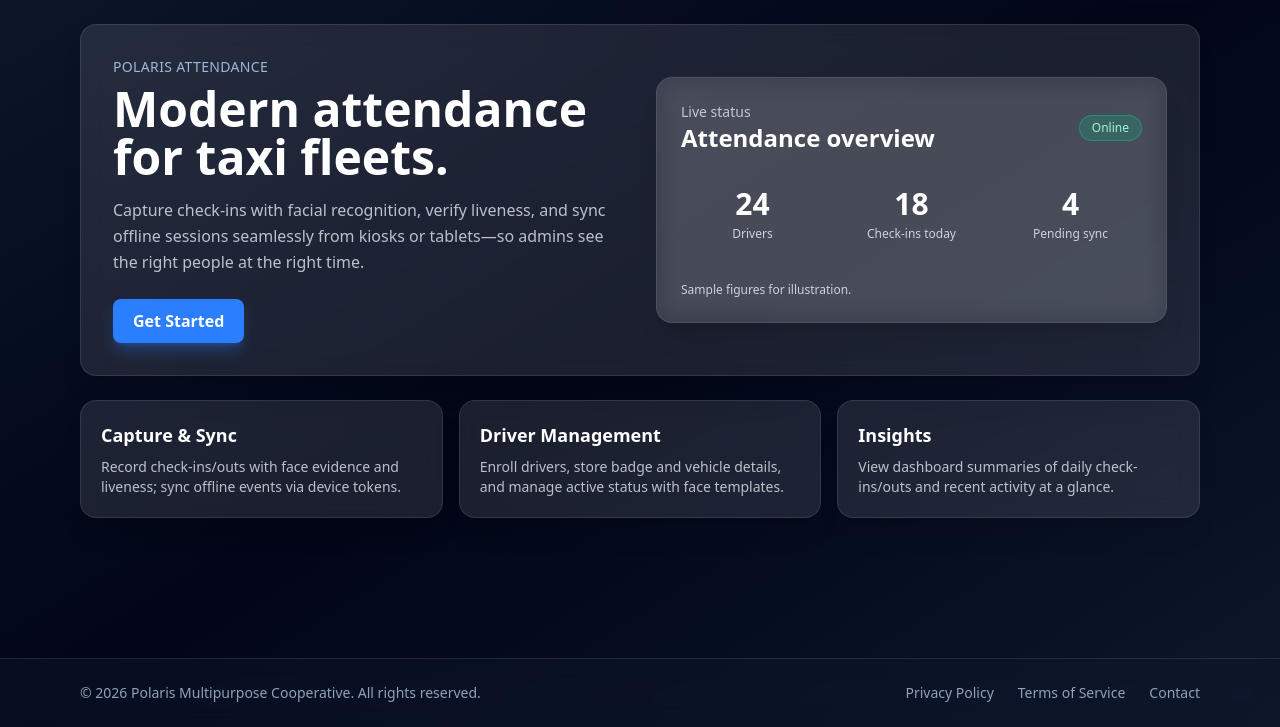
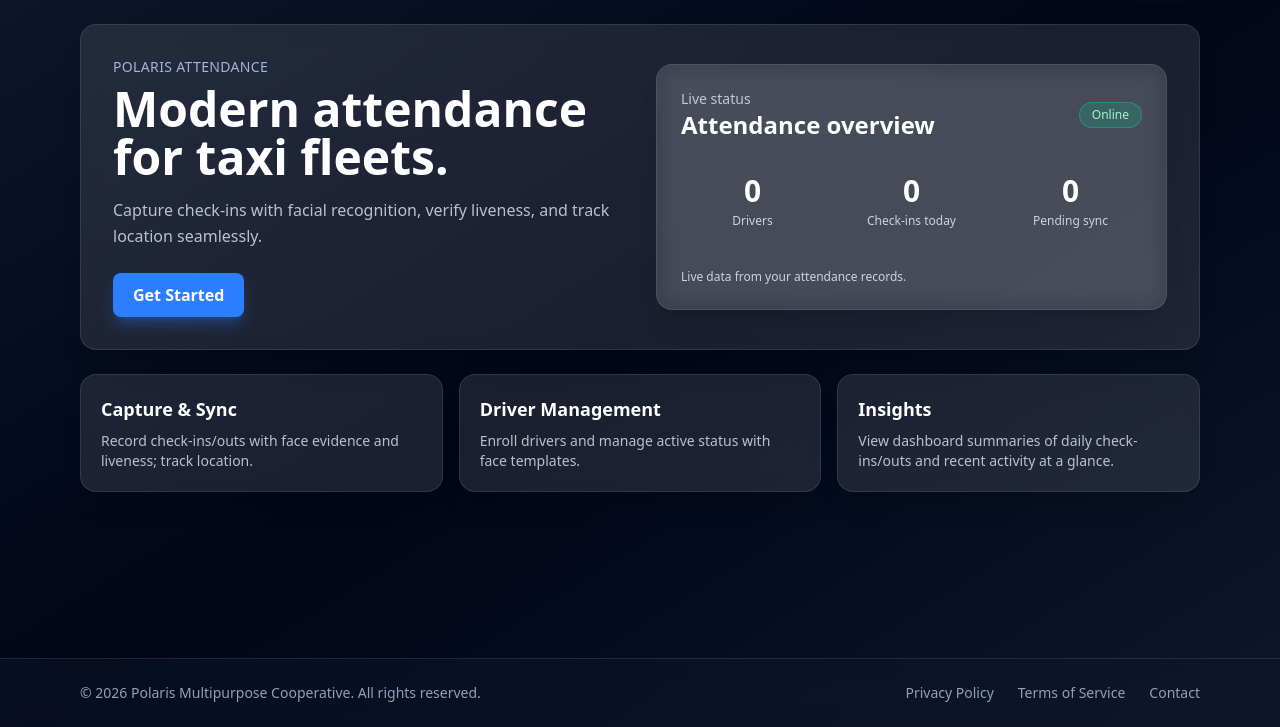
Before and after one commit to MichaelAnthonyJimenez/polaris-attendance, a Laravel app: page / in a window 1280 px wide. Shown: the part 73-800 px from the top of the page. Run offline with Laravel 12, Linux system fonts and the light colour scheme; data comes from the database, SQL or seed files in the repository; data that the repository does not hold is empty; style sheets or scripts are compiled from the project's sources.

Commit message:
Use live home status metrics and save current updates
Serve real-time driver, check-in, and pending-sync counts on the home page via HomeController, and include current user edits for publishing.

Made-with: Cursor

```diff
--- /dev/null
+++ b/app/Http/Controllers/HomeController.php
@@ -0,0 +1,21 @@
+<?php
+
+namespace App\Http\Controllers;
+
+use App\Models\Attendance;
+use App\Models\User;
+use Illuminate\View\View;
+
+class HomeController extends Controller
+{
+    public function __invoke(): View
+    {
+        return view('home', [
+            'driverCount' => User::where('role', 'driver')->count(),
+            'checkInsTodayCount' => Attendance::where('type', 'check_in')
+                ->whereDate('captured_at', today())
+                ->count(),
+            'pendingSyncCount' => Attendance::where('synced', false)->count(),
+        ]);
+    }
+}
--- a/resources/views/home.blade.php
+++ b/resources/views/home.blade.php
@@ -8,8 +8,7 @@
                 <p class="text-sm uppercase tracking-wide text-blue-200/80 mb-2">{{ config('app.name', 'Polaris Attendance') }}</p>
                 <h1 class="text-4xl md:text-5xl font-bold text-white mb-4">Modern attendance for taxi fleets.</h1>
                 <p class="muted text-base leading-relaxed">
-                    Capture check-ins with facial recognition, verify liveness, and sync offline sessions seamlessly
-                    from kiosks or tablets—so admins see the right people at the right time.
+                    Capture check-ins with facial recognition, verify liveness, and track location seamlessly.
                 </p>
                 <div class="mt-6 flex flex-wrap gap-3">
                     @guest
@@ -30,19 +29,19 @@
                 </div>
                 <div class="grid grid-cols-3 gap-4 text-center">
                     <div class="p-4 rounded-xl">
-                        <div class="text-3xl font-bold text-white">24</div>
+                        <div class="text-3xl font-bold text-white">{{ number_format($driverCount ?? 0) }}</div>
                         <div class="text-xs text-slate-300 mt-1">Drivers</div>
                     </div>
                     <div class="p-4 rounded-xl">
-                        <div class="text-3xl font-bold text-white">18</div>
+                        <div class="text-3xl font-bold text-white">{{ number_format($checkInsTodayCount ?? 0) }}</div>
                         <div class="text-xs text-slate-300 mt-1">Check-ins today</div>
                     </div>
                     <div class="p-4 rounded-xl">
-                        <div class="text-3xl font-bold text-white">4</div>
+                        <div class="text-3xl font-bold text-white">{{ number_format($pendingSyncCount ?? 0) }}</div>
                         <div class="text-xs text-slate-300 mt-1">Pending sync</div>
                     </div>
                 </div>
-                <div class="mt-6 text-xs text-slate-300">Sample figures for illustration.</div>
+                <div class="mt-6 text-xs text-slate-300">Live data from your attendance records.</div>
             </div>
         </div>
     </section>
@@ -50,11 +49,11 @@
     <section class="hidden md:grid md:grid-cols-3 gap-4">
         <div class="glass p-5 border-white/10">
             <h2 class="card-title mb-2">Capture & Sync</h2>
-            <p class="muted text-sm">Record check-ins/outs with face evidence and liveness; sync offline events via device tokens.</p>
+            <p class="muted text-sm">Record check-ins/outs with face evidence and liveness; track location.</p>
         </div>
         <div class="glass p-5 border-white/10">
             <h2 class="card-title mb-2">Driver Management</h2>
-            <p class="muted text-sm">Enroll drivers, store badge and vehicle details, and manage active status with face templates.</p>
+            <p class="muted text-sm">Enroll drivers and manage active status with face templates.</p>
         </div>
         <div class="glass p-5 border-white/10">
             <h2 class="card-title mb-2">Insights</h2>
--- a/resources/views/terms-of-service.blade.php
+++ b/resources/views/terms-of-service.blade.php
@@ -68,9 +68,7 @@
                     <h2 class="text-xl font-semibold text-white">Limitation of liability</h2>
                     <p>
                         To the fullest extent permitted by law, {{ config('app.name', 'Polaris Attendance') }} and its suppliers will not be liable for any indirect, incidental, special, consequential, or punitive damages,
-                        or any loss of profits, data, or goodwill, arising from or related to your use of the Service. Our aggregate liability is limited to the greater of amounts you paid us for the Service
-                        in the twelve months before the claim or fifty dollars (USD), where permitted.
-                    </p>
+                        or any loss of profits, data, or goodwill, arising from or related to your use of the Service.
                 </section>
 
                 <section class="space-y-3">
--- a/routes/web.php
+++ b/routes/web.php
@@ -8,6 +8,7 @@ use App\Http\Controllers\DashboardController;
 use App\Http\Controllers\DriverVerificationController;
 use App\Http\Controllers\DriverVerificationSubmissionController;
 use App\Http\Controllers\GlobalSearchController;
+use App\Http\Controllers\HomeController;
 use App\Http\Controllers\InboxController;
 use App\Http\Controllers\LocationController;
 use App\Http\Controllers\NotificationController;
@@ -21,7 +22,7 @@ use App\Http\Controllers\ContactMessageController;
 use App\Http\Controllers\UserController;
 use Illuminate\Support\Facades\Route;
 
-Route::view('/', 'home')->name('home');
+Route::get('/', HomeController::class)->name('home');
 
 Route::view('/terms-of-service', 'terms-of-service')->name('terms-of-service');
 Route::view('/privacy-policy', 'privacy-policy')->name('privacy-policy');
```
